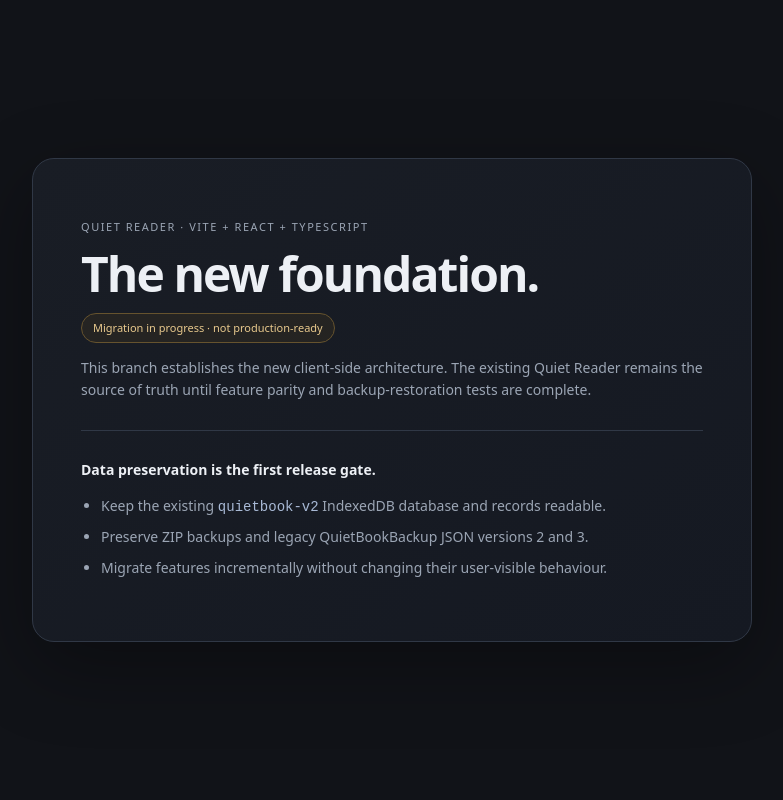
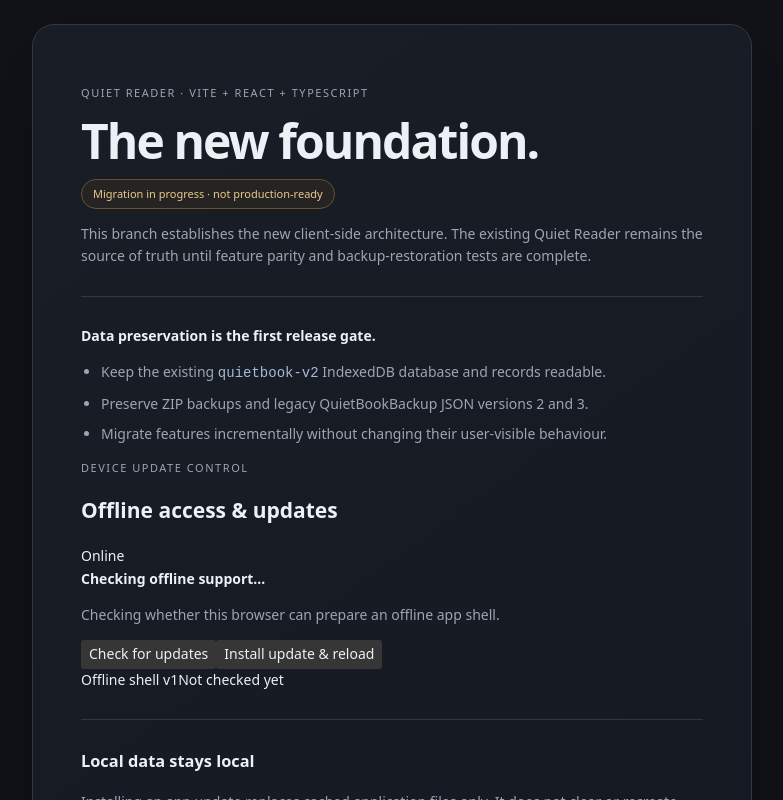
Before and after one commit to quiet-reader/quiet-reader.github.io, a React (Vite) app: page / in a window 1280 px wide. Shown: the top 800 px of the page, without its empty margins (248-1031 px from the left). Built offline with nearby package versions, Linux system fonts and the light colour scheme.

Commit message:
Show offline update controls in app shell

```diff
--- a/src/presentation/shell/AppShell.tsx
+++ b/src/presentation/shell/AppShell.tsx
@@ -1,3 +1,5 @@
+import { OfflineUpdates } from "@/features/offline-updates/OfflineUpdates";
+
 export function AppShell() {
   return (
     <main className="app-shell">
@@ -17,6 +19,7 @@ export function AppShell() {
           <li>Preserve ZIP backups and legacy QuietBookBackup JSON versions 2 and 3.</li>
           <li>Migrate features incrementally without changing their user-visible behaviour.</li>
         </ul>
+        <OfflineUpdates />
       </section>
     </main>
   );
```
